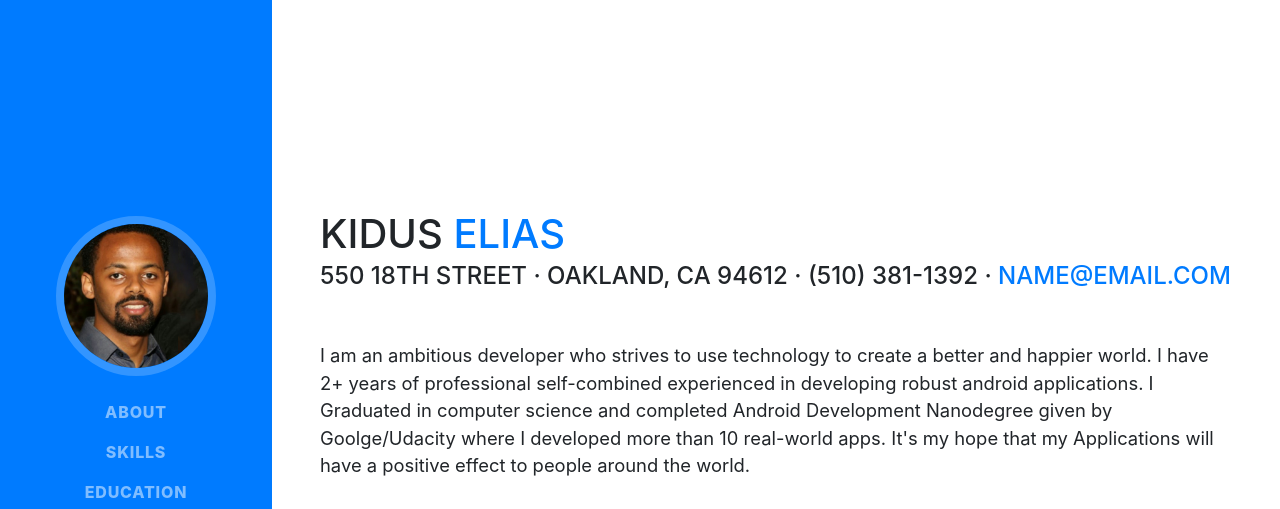
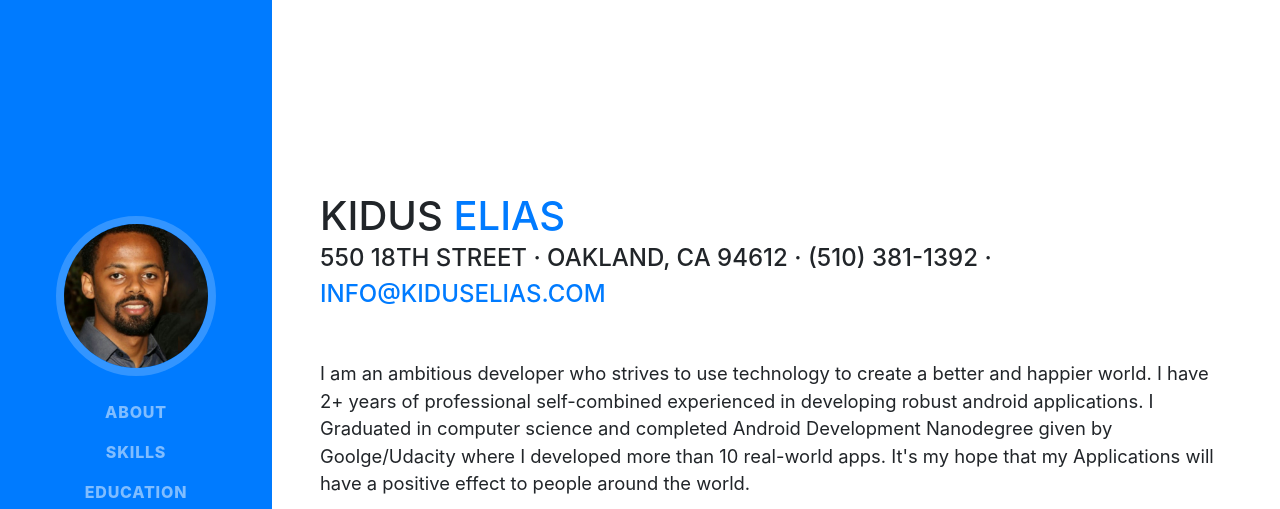
Before and after one commit to kiduel/Portfolio, a website with bundled scripts: page index.html in a window 1280 px wide. Shown: the top 509 px of the page. Built offline with nearby package versions, Linux system fonts and the light colour scheme; a web font is replaced by a local one.

Commit message:
Update index.html

```diff
--- a/index.html
+++ b/index.html
@@ -64,7 +64,7 @@
             <span class="text-primary">Elias</span>
           </h1>
           <div class="subheading mb-5">550 18th street · Oakland, CA 94612 · (510) 381-1392 ·
-            <a href="mailto:name@email.com">name@email.com</a>
+            <a href="mailto:info@kiduselias.com">info@kiduselias.com</a>
           </div>
           <p class="lead mb-5"> I am an ambitious developer who strives to use technology to create a better and happier world.
             I have 2+ years of professional self-combined experienced in developing robust android applications.
```
